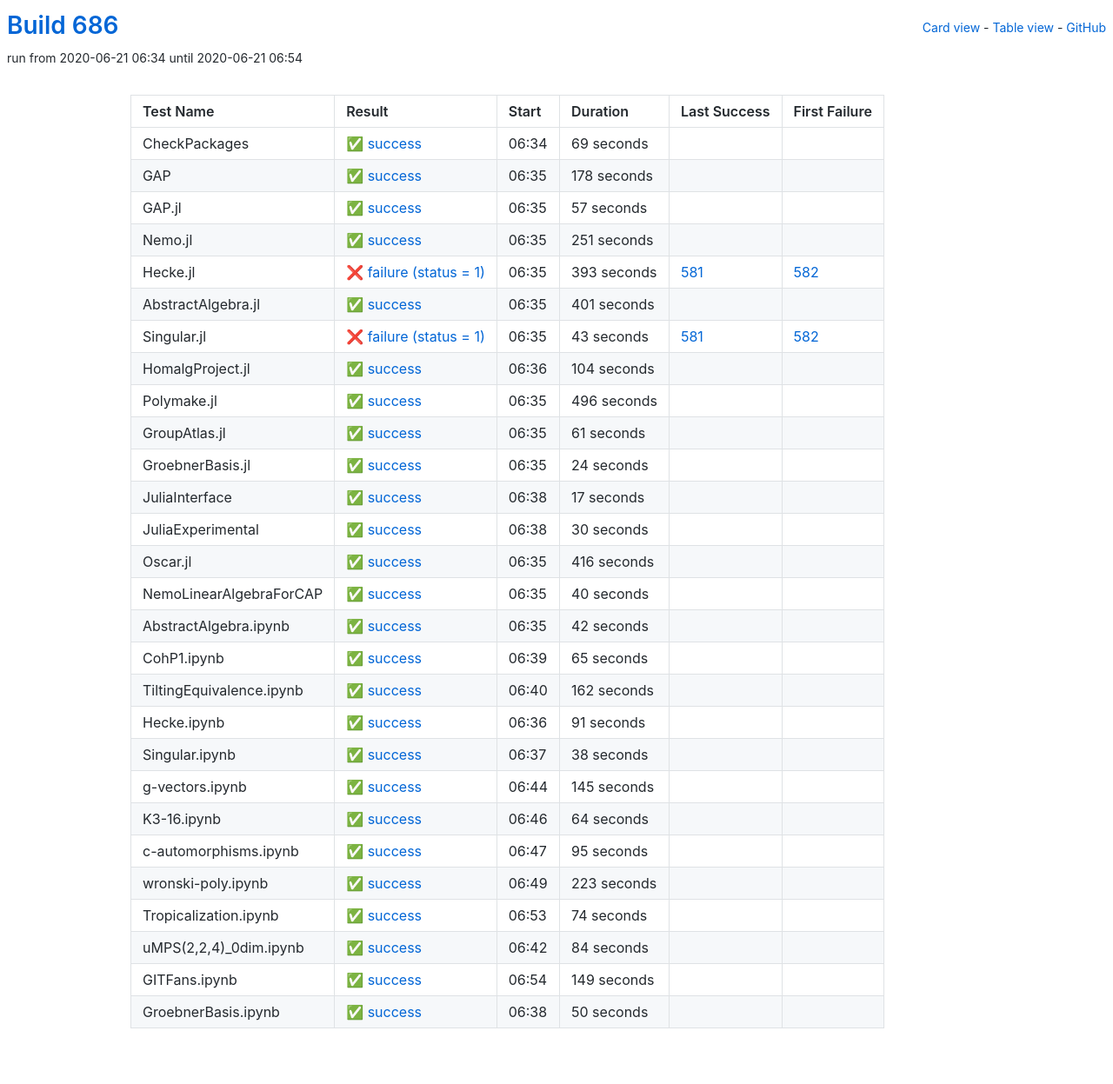
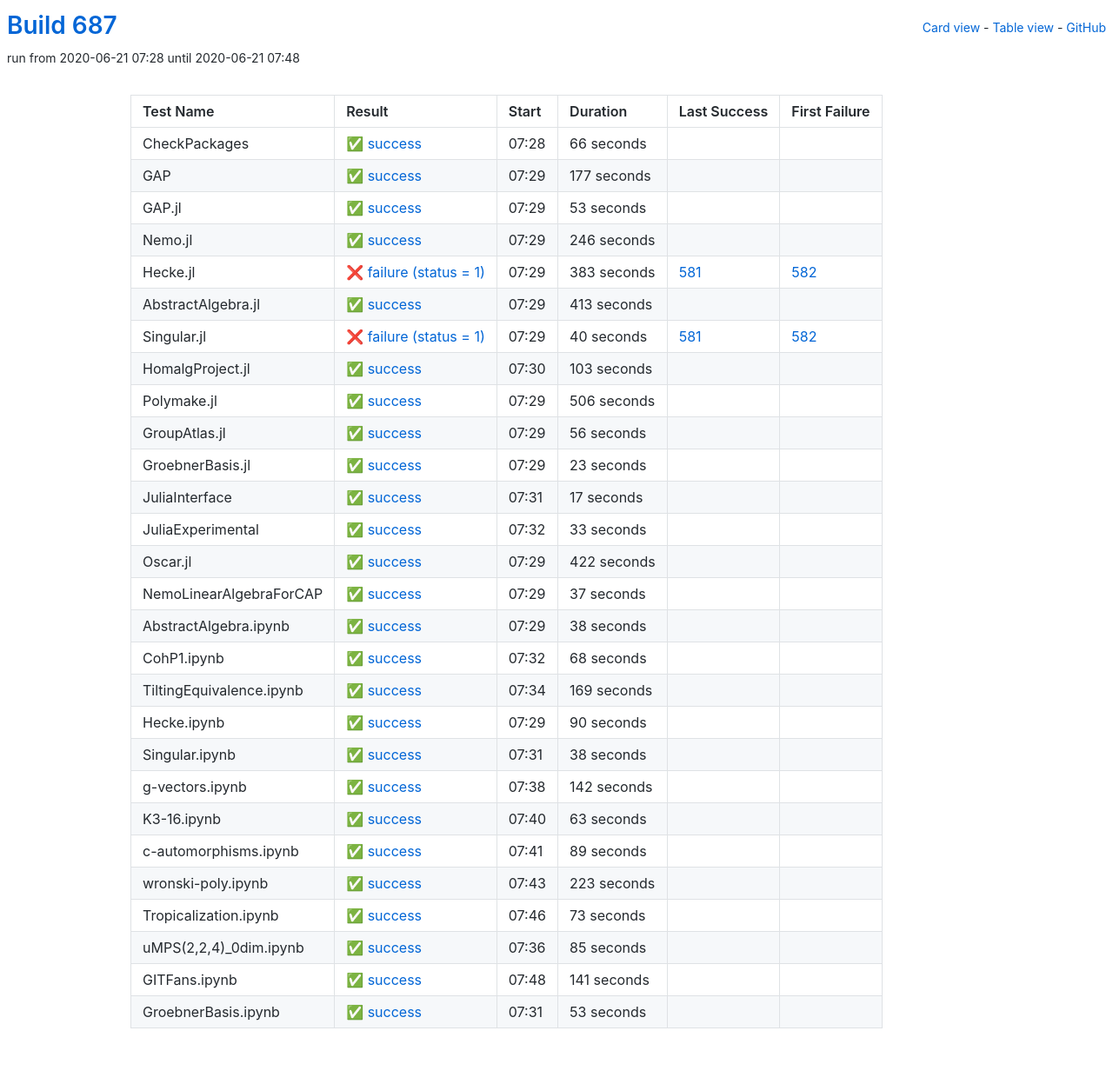
Before and after one commit to oscar-system/oscar-ci-status-1.4, a Jekyll site: the page built from table.html, in a window 1280 px wide. Shown: the whole page at 87% size. Built offline with Jekyll 4.4.1, drawn with Linux system fonts in a browser that asks for light colours.

Commit message:
Build #687

```diff
--- a/_data/ci.yml
+++ b/_data/ci.yml
@@ -1,6 +1,6 @@
 ---
-build: 686
-build_url: https://oscarci.mathematik.uni-kl.de/job/oscar-julia-1.4/686/
+build: 687
+build_url: https://oscarci.mathematik.uni-kl.de/job/oscar-julia-1.4/687/
 job: oscar-julia-1.4
 organization: oscar-system
 repo: oscar-ci-status-1.4
@@ -8,140 +8,140 @@ repourl: https://github.com/oscar-system/oscar-ci-status-1.4
 tests:
 - name: CheckPackages
   id: checkpackages
-  log: https://oscarci.mathematik.uni-kl.de/job/oscar-julia-1.4/686/artifact/logs/build-686/CheckPackages.log
-  start: 2020-06-21 06:34
+  log: https://oscarci.mathematik.uni-kl.de/job/oscar-julia-1.4/687/artifact/logs/build-687/CheckPackages.log
+  start: 2020-06-21 07:28
   success: true
   exitcode: 0
   status: success
-  duration: 69
+  duration: 66
   last_success: false
   last_success_url:
   first_failure: false
   first_failure_url:
 - name: GAP
   id: gap
-  log: https://oscarci.mathematik.uni-kl.de/job/oscar-julia-1.4/686/artifact/logs/build-686/GAP.log
-  start: 2020-06-21 06:35
+  log: https://oscarci.mathematik.uni-kl.de/job/oscar-julia-1.4/687/artifact/logs/build-687/GAP.log
+  start: 2020-06-21 07:29
   success: true
   exitcode: 0
   status: success
-  duration: 178
+  duration: 177
   last_success: false
   last_success_url:
   first_failure: false
   first_failure_url:
 - name: GAP.jl
   id: gap-jl
-  log: https://oscarci.mathematik.uni-kl.de/job/oscar-julia-1.4/686/artifact/logs/build-686/GAP.jl.log
-  start: 2020-06-21 06:35
+  log: https://oscarci.mathematik.uni-kl.de/job/oscar-julia-1.4/687/artifact/logs/build-687/GAP.jl.log
+  start: 2020-06-21 07:29
   success: true
   exitcode: 0
   status: success
-  duration: 57
+  duration: 53
   last_success: false
   last_success_url:
   first_failure: false
   first_failure_url:
 - name: Nemo.jl
   id: nemo-jl
-  log: https://oscarci.mathematik.uni-kl.de/job/oscar-julia-1.4/686/artifact/logs/build-686/Nemo.jl.log
-  start: 2020-06-21 06:35
+  log: https://oscarci.mathematik.uni-kl.de/job/oscar-julia-1.4/687/artifact/logs/build-687/Nemo.jl.log
+  start: 2020-06-21 07:29
   success: true
   exitcode: 0
   status: success
-  duration: 251
+  duration: 246
   last_success: false
   last_success_url:
   first_failure: false
   first_failure_url:
 - name: Hecke.jl
   id: hecke-jl
-  log: https://oscarci.mathematik.uni-kl.de/job/oscar-julia-1.4/686/artifact/logs/build-686/Hecke.jl.log
-  start: 2020-06-21 06:35
+  log: https://oscarci.mathematik.uni-kl.de/job/oscar-julia-1.4/687/artifact/logs/build-687/Hecke.jl.log
+  start: 2020-06-21 07:29
   success: false
   exitcode: 1
   status: failure
-  duration: 393
+  duration: 383
   last_success: 581
   last_success_url: https://oscarci.mathematik.uni-kl.de/job/oscar-julia-1.4/581/
   first_failure: 582
   first_failure_url: https://oscarci.mathematik.uni-kl.de/job/oscar-julia-1.4/582/
 - name: AbstractAlgebra.jl
   id: abstractalgebra-jl
-  log: https://oscarci.mathematik.uni-kl.de/job/oscar-julia-1.4/686/artifact/logs/build-686/AbstractAlgebra.jl.log
-  start: 2020-06-21 06:35
+  log: https://oscarci.mathematik.uni-kl.de/job/oscar-julia-1.4/687/artifact/logs/build-687/AbstractAlgebra.jl.log
+  start: 2020-06-21 07:29
   success: true
   exitcode: 0
   status: success
-  duration: 401
+  duration: 413
   last_success: false
   last_success_url:
   first_failure: false
   first_failure_url:
 - name: Singular.jl
   id: singular-jl
-  log: https://oscarci.mathematik.uni-kl.de/job/oscar-julia-1.4/686/artifact/logs/build-686/Singular.jl.log
-  start: 2020-06-21 06:35
+  log: https://oscarci.mathematik.uni-kl.de/job/oscar-julia-1.4/687/artifact/logs/build-687/Singular.jl.log
+  start: 2020-06-21 07:29
   success: false
   exitcode: 1
   status: failure
-  duration: 43
+  duration: 40
   last_success: 581
   last_success_url: https://oscarci.mathematik.uni-kl.de/job/oscar-julia-1.4/581/
   first_failure: 582
   first_failure_url: https://oscarci.mathematik.uni-kl.de/job/oscar-julia-1.4/582/
 - name: HomalgProject.jl
   id: homalgproject-jl
-  log: https://oscarci.mathematik.uni-kl.de/job/oscar-julia-1.4/686/artifact/logs/build-686/HomalgProject.jl.log
-  start: 2020-06-21 06:36
+  log: https://oscarci.mathematik.uni-kl.de/job/oscar-julia-1.4/687/artifact/logs/build-687/HomalgProject.jl.log
+  start: 2020-06-21 07:30
   success: true
   exitcode: 0
   status: success
-  duration: 104
+  duration: 103
   last_success: false
   last_success_url:
   first_failure: false
   first_failure_url:
 - name: Polymake.jl
   id: polymake-jl
-  log: https://oscarci.mathematik.uni-kl.de/job/oscar-julia-1.4/686/artifact/logs/build-686/Polymake.jl.log
-  start: 2020-06-21 06:35
+  log: https://oscarci.mathematik.uni-kl.de/job/oscar-julia-1.4/687/artifact/logs/build-687/Polymake.jl.log
+  start: 2020-06-21 07:29
   success: true
   exitcode: 0
   status: success
-  duration: 496
+  duration: 506
   last_success: false
   last_success_url:
   first_failure: false
   first_failure_url:
 - name: GroupAtlas.jl
   id: groupatlas-jl
-  log: https://oscarci.mathematik.uni-kl.de/job/oscar-julia-1.4/686/artifact/logs/build-686/GroupAtlas.jl.log
-  start: 2020-06-21 06:35
+  log: https://oscarci.mathematik.uni-kl.de/job/oscar-julia-1.4/687/artifact/logs/build-687/GroupAtlas.jl.log
+  start: 2020-06-21 07:29
   success: true
   exitcode: 0
   status: success
-  duration: 61
+  duration: 56
   last_success: false
   last_success_url:
   first_failure: false
   first_failure_url:
 - name: GroebnerBasis.jl
   id: groebnerbasis-jl
-  log: https://oscarci.mathematik.uni-kl.de/job/oscar-julia-1.4/686/artifact/logs/build-686/GroebnerBasis.jl.log
-  start: 2020-06-21 06:35
+  log: https://oscarci.mathematik.uni-kl.de/job/oscar-julia-1.4/687/artifact/logs/build-687/GroebnerBasis.jl.log
+  start: 2020-06-21 07:29
   success: true
   exitcode: 0
   status: success
-  duration: 24
+  duration: 23
   last_success: false
   last_success_url:
   first_failure: false
   first_failure_url:
 - name: JuliaInterface
   id: juliainterface
-  log: https://oscarci.mathematik.uni-kl.de/job/oscar-julia-1.4/686/artifact/logs/build-686/JuliaInterface.log
-  start: 2020-06-21 06:38
+  log: https://oscarci.mathematik.uni-kl.de/job/oscar-julia-1.4/687/artifact/logs/build-687/JuliaInterface.log
+  start: 2020-06-21 07:31
   success: true
   exitcode: 0
   status: success
@@ -152,92 +152,92 @@ tests:
   first_failure_url:
 - name: JuliaExperimental
   id: juliaexperimental
-  log: https://oscarci.mathematik.uni-kl.de/job/oscar-julia-1.4/686/artifact/logs/build-686/JuliaExperimental.log
-  start: 2020-06-21 06:38
+  log: https://oscarci.mathematik.uni-kl.de/job/oscar-julia-1.4/687/artifact/logs/build-687/JuliaExperimental.log
+  start: 2020-06-21 07:32
   success: true
   exitcode: 0
   status: success
-  duration: 30
+  duration: 33
   last_success: false
   last_success_url:
   first_failure: false
   first_failure_url:
 - name: Oscar.jl
   id: oscar-jl
-  log: https://oscarci.mathematik.uni-kl.de/job/oscar-julia-1.4/686/artifact/logs/build-686/Oscar.jl.log
-  start: 2020-06-21 06:35
+  log: https://oscarci.mathematik.uni-kl.de/job/oscar-julia-1.4/687/artifact/logs/build-687/Oscar.jl.log
+  start: 2020-06-21 07:29
   success: true
   exitcode: 0
   status: success
-  duration: 416
+  duration: 422
   last_success: false
   last_success_url:
   first_failure: false
   first_failure_url:
 - name: NemoLinearAlgebraForCAP
   id: nemolinearalgebraforcap
-  log: https://oscarci.mathematik.uni-kl.de/job/oscar-julia-1.4/686/artifact/logs/build-686/NemoLinearAlgebraForCAP.log
-  start: 2020-06-21 06:35
+  log: https://oscarci.mathematik.uni-kl.de/job/oscar-julia-1.4/687/artifact/logs/build-687/NemoLinearAlgebraForCAP.log
+  start: 2020-06-21 07:29
   success: true
   exitcode: 0
   status: success
-  duration: 40
+  duration: 37
   last_success: false
   last_success_url:
   first_failure: false
   first_failure_url:
 - name: AbstractAlgebra.ipynb
   id: abstractalgebra-ipynb
-  log: https://oscarci.mathematik.uni-kl.de/job/oscar-julia-1.4/686/artifact/logs/build-686/AbstractAlgebra.ipynb.log
-  start: 2020-06-21 06:35
+  log: https://oscarci.mathematik.uni-kl.de/job/oscar-julia-1.4/687/artifact/logs/build-687/AbstractAlgebra.ipynb.log
+  start: 2020-06-21 07:29
   success: true
   exitcode: 0
   status: success
-  duration: 42
+  duration: 38
   last_success: false
   last_success_url:
   first_failure: false
   first_failure_url:
 - name: CohP1.ipynb
   id: cohp1-ipynb
-  log: https://oscarci.mathematik.uni-kl.de/job/oscar-julia-1.4/686/artifact/logs/build-686/CohP1.ipynb.log
-  start: 2020-06-21 06:39
+  log: https://oscarci.mathematik.uni-kl.de/job/oscar-julia-1.4/687/artifact/logs/build-687/CohP1.ipynb.log
+  start: 2020-06-21 07:32
   success: true
   exitcode: 0
   status: success
-  duration: 65
+  duration: 68
   last_success: false
   last_success_url:
   first_failure: false
   first_failure_url:
 - name: TiltingEquivalence.ipynb
   id: tiltingequivalence-ipynb
-  log: https://oscarci.mathematik.uni-kl.de/job/oscar-julia-1.4/686/artifact/logs/build-686/TiltingEquivalence.ipynb.log
-  start: 2020-06-21 06:40
+  log: https://oscarci.mathematik.uni-kl.de/job/oscar-julia-1.4/687/artifact/logs/build-687/TiltingEquivalence.ipynb.log
+  start: 2020-06-21 07:34
   success: true
   exitcode: 0
   status: success
-  duration: 162
+  duration: 169
   last_success: false
   last_success_url:
   first_failure: false
   first_failure_url:
 - name: Hecke.ipynb
   id: hecke-ipynb
-  log: https://oscarci.mathematik.uni-kl.de/job/oscar-julia-1.4/686/artifact/logs/build-686/Hecke.ipynb.log
-  start: 2020-06-21 06:36
+  log: https://oscarci.mathematik.uni-kl.de/job/oscar-julia-1.4/687/artifact/logs/build-687/Hecke.ipynb.log
+  start: 2020-06-21 07:29
   success: true
   exitcode: 0
   status: success
-  duration: 91
+  duration: 90
   last_success: false
   last_success_url:
   first_failure: false
   first_failure_url:
 - name: Singular.ipynb
   id: singular-ipynb
-  log: https://oscarci.mathematik.uni-kl.de/job/oscar-julia-1.4/686/artifact/logs/build-686/Singular.ipynb.log
-  start: 2020-06-21 06:37
+  log: https://oscarci.mathematik.uni-kl.de/job/oscar-julia-1.4/687/artifact/logs/build-687/Singular.ipynb.log
+  start: 2020-06-21 07:31
   success: true
   exitcode: 0
   status: success
@@ -248,44 +248,44 @@ tests:
   first_failure_url:
 - name: g-vectors.ipynb
   id: g-vectors-ipynb
-  log: https://oscarci.mathematik.uni-kl.de/job/oscar-julia-1.4/686/artifact/logs/build-686/g-vectors.ipynb.log
-  start: 2020-06-21 06:44
+  log: https://oscarci.mathematik.uni-kl.de/job/oscar-julia-1.4/687/artifact/logs/build-687/g-vectors.ipynb.log
+  start: 2020-06-21 07:38
   success: true
   exitcode: 0
   status: success
-  duration: 145
+  duration: 142
   last_success: false
   last_success_url:
   first_failure: false
   first_failure_url:
 - name: K3-16.ipynb
   id: k3-16-ipynb
-  log: https://oscarci.mathematik.uni-kl.de/job/oscar-julia-1.4/686/artifact/logs/build-686/K3-16.ipynb.log
-  start: 2020-06-21 06:46
+  log: https://oscarci.mathematik.uni-kl.de/job/oscar-julia-1.4/687/artifact/logs/build-687/K3-16.ipynb.log
+  start: 2020-06-21 07:40
   success: true
   exitcode: 0
   status: success
-  duration: 64
+  duration: 63
   last_success: false
   last_success_url:
   first_failure: false
   first_failure_url:
 - name: c-automorphisms.ipynb
   id: c-automorphisms-ipynb
-  log: https://oscarci.mathematik.uni-kl.de/job/oscar-julia-1.4/686/artifact/logs/build-686/c-automorphisms.ipynb.log
-  start: 2020-06-21 06:47
+  log: https://oscarci.mathematik.uni-kl.de/job/oscar-julia-1.4/687/artifact/logs/build-687/c-automorphisms.ipynb.log
+  start: 2020-06-21 07:41
   success: true
   exitcode: 0
   status: success
-  duration: 95
+  duration: 89
   last_success: false
   last_success_url:
   first_failure: false
   first_failure_url:
 - name: wronski-poly.ipynb
   id: wronski-poly-ipynb
-  log: https://oscarci.mathematik.uni-kl.de/job/oscar-julia-1.4/686/artifact/logs/build-686/wronski-poly.ipynb.log
-  start: 2020-06-21 06:49
+  log: https://oscarci.mathematik.uni-kl.de/job/oscar-julia-1.4/687/artifact/logs/build-687/wronski-poly.ipynb.log
+  start: 2020-06-21 07:43
   success: true
   exitcode: 0
   status: success
@@ -296,48 +296,48 @@ tests:
   first_failure_url:
 - name: Tropicalization.ipynb
   id: tropicalization-ipynb
-  log: https://oscarci.mathematik.uni-kl.de/job/oscar-julia-1.4/686/artifact/logs/build-686/Tropicalization.ipynb.log
-  start: 2020-06-21 06:53
+  log: https://oscarci.mathematik.uni-kl.de/job/oscar-julia-1.4/687/artifact/logs/build-687/Tropicalization.ipynb.log
+  start: 2020-06-21 07:46
   success: true
   exitcode: 0
   status: success
-  duration: 74
+  duration: 73
   last_success: false
   last_success_url:
   first_failure: false
   first_failure_url:
 - name: uMPS(2,2,4)_0dim.ipynb
   id: umps-2-2-4-0dim-ipynb
-  log: https://oscarci.mathematik.uni-kl.de/job/oscar-julia-1.4/686/artifact/logs/build-686/uMPS-2-2-4-_0dim.ipynb.log
-  start: 2020-06-21 06:42
+  log: https://oscarci.mathematik.uni-kl.de/job/oscar-julia-1.4/687/artifact/logs/build-687/uMPS-2-2-4-_0dim.ipynb.log
+  start: 2020-06-21 07:36
   success: true
   exitcode: 0
   status: success
-  duration: 84
+  duration: 85
   last_success: false
   last_success_url:
   first_failure: false
   first_failure_url:
 - name: GITFans.ipynb
   id: gitfans-ipynb
-  log: https://oscarci.mathematik.uni-kl.de/job/oscar-julia-1.4/686/artifact/logs/build-686/GITFans.ipynb.log
-  start: 2020-06-21 06:54
+  log: https://oscarci.mathematik.uni-kl.de/job/oscar-julia-1.4/687/artifact/logs/build-687/GITFans.ipynb.log
+  start: 2020-06-21 07:48
   success: true
   exitcode: 0
   status: success
-  duration: 149
+  duration: 141
   last_success: false
   last_success_url:
   first_failure: false
   first_failure_url:
 - name: GroebnerBasis.ipynb
   id: groebnerbasis-ipynb
-  log: https://oscarci.mathematik.uni-kl.de/job/oscar-julia-1.4/686/artifact/logs/build-686/GroebnerBasis.ipynb.log
-  start: 2020-06-21 06:38
+  log: https://oscarci.mathematik.uni-kl.de/job/oscar-julia-1.4/687/artifact/logs/build-687/GroebnerBasis.ipynb.log
+  start: 2020-06-21 07:31
   success: true
   exitcode: 0
   status: success
-  duration: 50
+  duration: 53
   last_success: false
   last_success_url:
   first_failure: false
```
Also changed, not shown: README.md.
